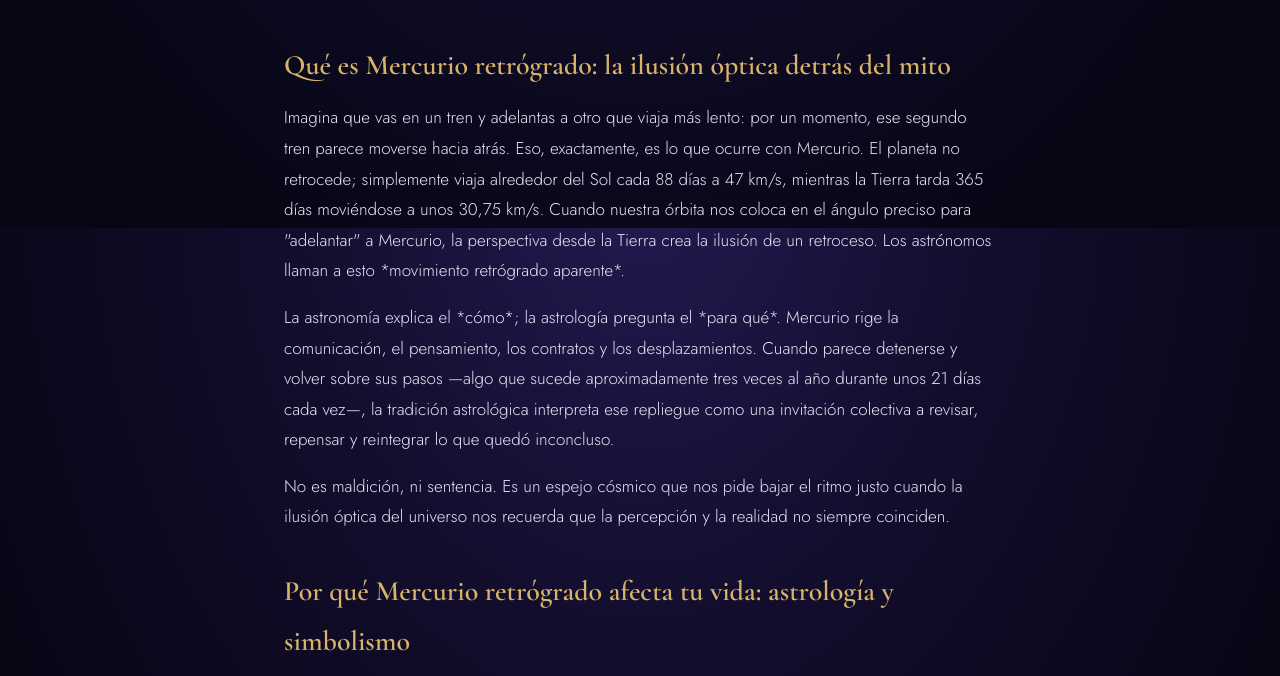
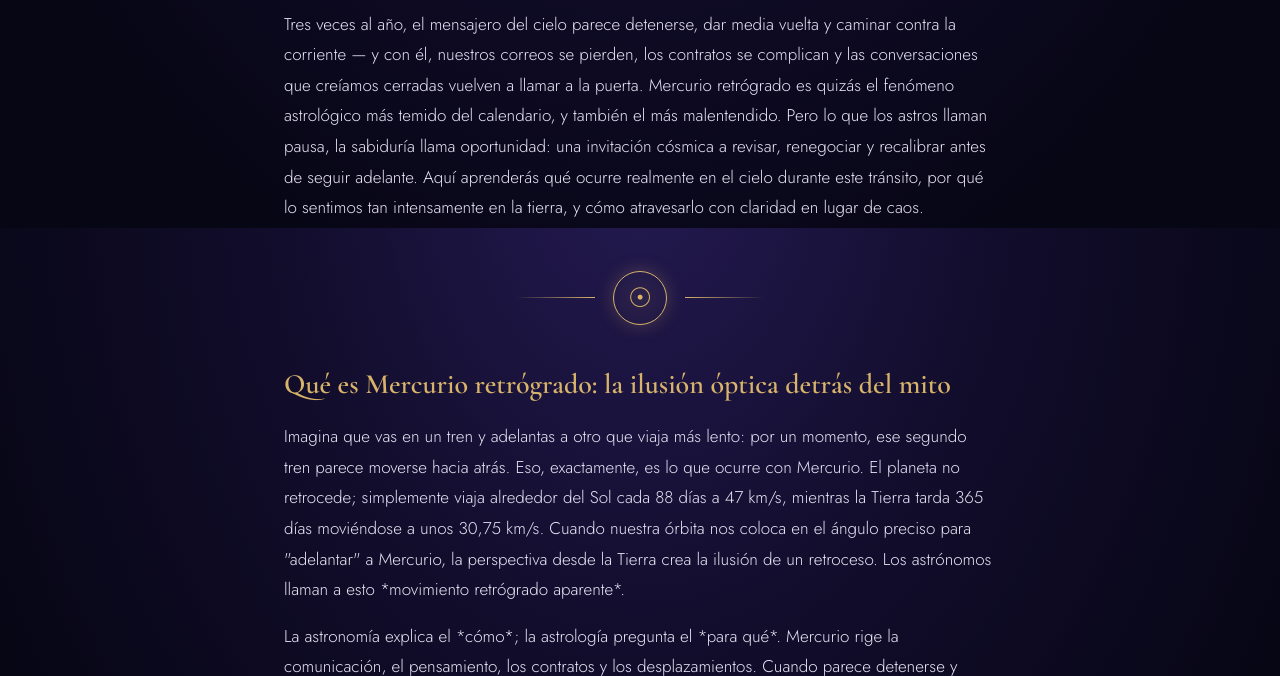
Before and after one commit to Mundi65/lumina, a plain HTML site: page revista/mercurio-retrogrado-que-es-como-atravesarlo.html in a window 1280 px wide. Shown: the part 572-1248 px from the top of the page. Drawn offline with nearby package versions, Linux system fonts and the light colour scheme.

Commit message:
Update mercurio-retrogrado-que-es-como-atravesarlo.html

```diff
--- a/revista/mercurio-retrogrado-que-es-como-atravesarlo.html
+++ b/revista/mercurio-retrogrado-que-es-como-atravesarlo.html
@@ -63,5 +63,6 @@
 <footer>
   Solo para mayores de 18 años. Contenido para la reflexión personal y el entretenimiento. No sustituye asesoramiento médico, legal, financiero ni psicológico. Los astros inclinan, no obligan.<br>© 2026 Lumina · DIGIWAV
 </footer>
+  <script src="lumina-deco.js"></script>
 </body>
 </html>
```
